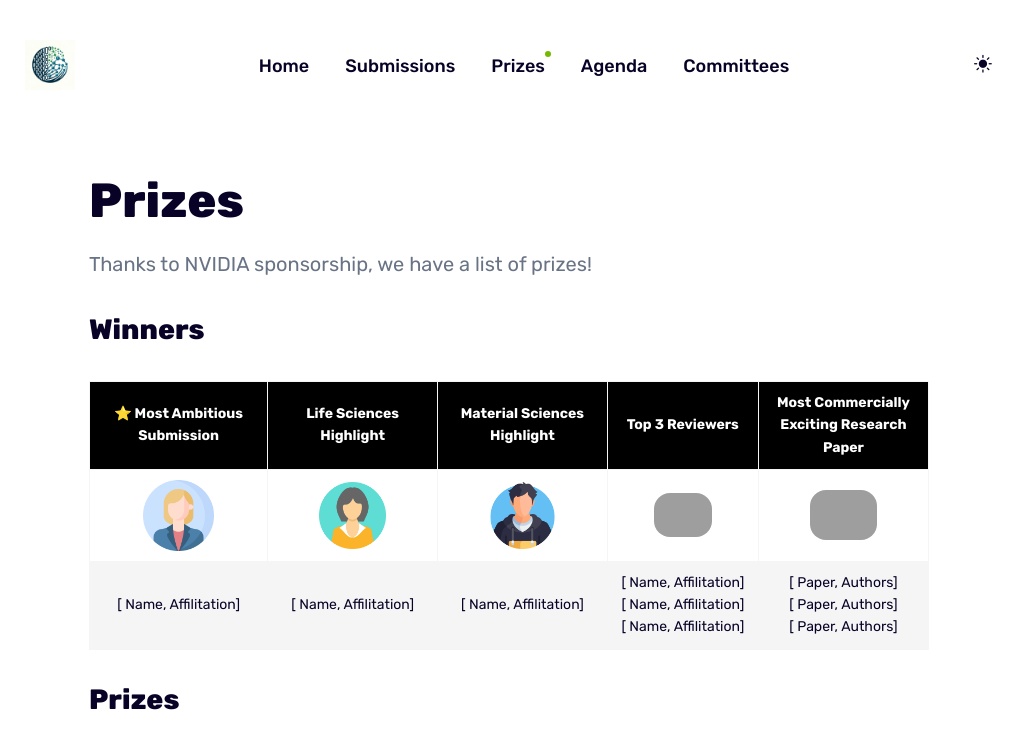
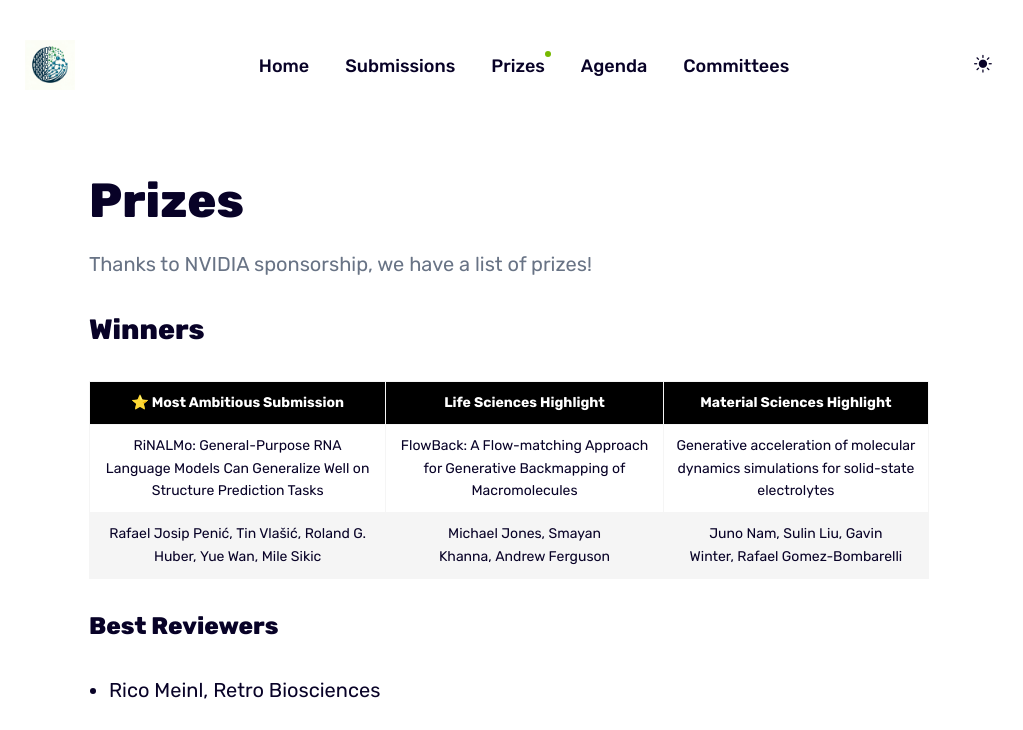
Before and after one commit to icml-ml4lms/icml-ml4lms.github.io, a Jekyll site: the page built from _pages/prizes.md, in a window 1280 px wide and 1400 px high. Shown: the top 730 px of the window, without its empty margins (131-1154 px from the left). Built offline with Jekyll 4.4.1, drawn with Linux system fonts in a browser that asks for light colours; some of the changed text lies outside the part shown; grey boxes are pictures that could not be loaded.

Commit message:
Top Submissions

```diff
--- a/_includes/section-hero.html
+++ b/_includes/section-hero.html
@@ -57,7 +57,9 @@
         -->
           <p class="hero__description">{{ site.data.settings.hero.hero__description }}</p>
           <br>
-          <p> <a href="https://lu.ma/rojc95k1"> 🍸 Click here to sign up to the workshop socials  </a></p>
+           <p> <a href="https://ml4lms.bio/prizes/"> 🏆 Discover the ML4LMS Award Winners! Click Here to See the List  </a></p>
+
+         <!-- <p> <a href="https://lu.ma/rojc95k1"> 🍸 Click here to sign up to the workshop socials  </a></p> -->
           <p> <a href="https://openreview.net/group?id=ICML.cc/2024/Workshop/ML4LMS"> ✅ Click here to see accepted papers on Open Review</a></p>
 
           <table style="width: 100%; background-color: white; padding: 0; border: #fff;">
--- a/_pages/prizes.md
+++ b/_pages/prizes.md
@@ -14,31 +14,35 @@ permalink: /prizes/
         <td>⭐ Most Ambitious Submission</td>
         <td> Life Sciences Highlight </td>
         <td> Material Sciences Highlight</td>
-        <td>Top 3 Reviewers</td>
-        <td>Most Commercially Exciting Research Paper</td>
     </tr>
     <tr>
-        <td><img src="/images/prize-1.png" width="45%"></td>
-        <td><img src="/images/prize-2.png" width="45%"></td>
-        <td><img src="/images/prize-3.png" width="45%"></td>
-        <td><img src="/images/prize-4.png" width="45%"></td>
-        <td><img src="/images/prize-4.png" width="45%"></td>
+        <td>RiNALMo: General-Purpose RNA Language Models Can Generalize Well on Structure Prediction Tasks</td>
+        <td>FlowBack: A Flow-matching Approach for Generative Backmapping of Macromolecules</td>
+        <td>Generative acceleration of molecular dynamics simulations for solid-state electrolytes</td>
     </tr>
     <tr>
-        <td>[ Name, Affilitation]</td>
-        <td>[ Name, Affilitation]</td>
-        <td>[ Name, Affilitation]</td>
-        <td>[ Name, Affilitation] <br>
-            [ Name, Affilitation] <br>
-            [ Name, Affilitation]
-        </td>
-        <td>[ Paper, Authors] <br>
-            [ Paper, Authors] <br>
-            [ Paper, Authors]
-        </td>
+        <td>Rafael Josip Penić, Tin Vlašić, Roland G. Huber, Yue Wan, Mile Sikic</td>
+        <td>Michael Jones, Smayan Khanna, Andrew Ferguson</td>
+        <td>Juno Nam, Sulin Liu, Gavin Winter, Rafael Gomez-Bombarelli</td>
     </tr>
 </table>
 </div>
+
+### Best Reviewers
+- Rico Meinl, Retro Biosciences
+
+- John D Boom, Columbia University
+
+- Xinyu Yuan, Université de Montréal
+
+### Best Submissions with Potential Commercial Applications
+- Generative Modeling of Molecular Dynamics Trajectories by Bowen Jing, Hannes Stark, Tommi Jaakkola, Bonnie Berger
+
+- A Recipe for Charge Density Prediction by Xiang Fu, Andrew Scott Rosen, Kyle Bystrom, Rui Wang, Albert Musaelian, Boris Kozinsky, Tess Smidt, Tommi Jaakkola
+
+- CodonMPNN for Organism Specific and Codon Optimal Inverse Folding  by Hannes Stark, Umesh Padia, Julia Balla, Cameron Diao
+
+
 
 ## Prizes
 
```
Also changed, not shown: 7 other files.
